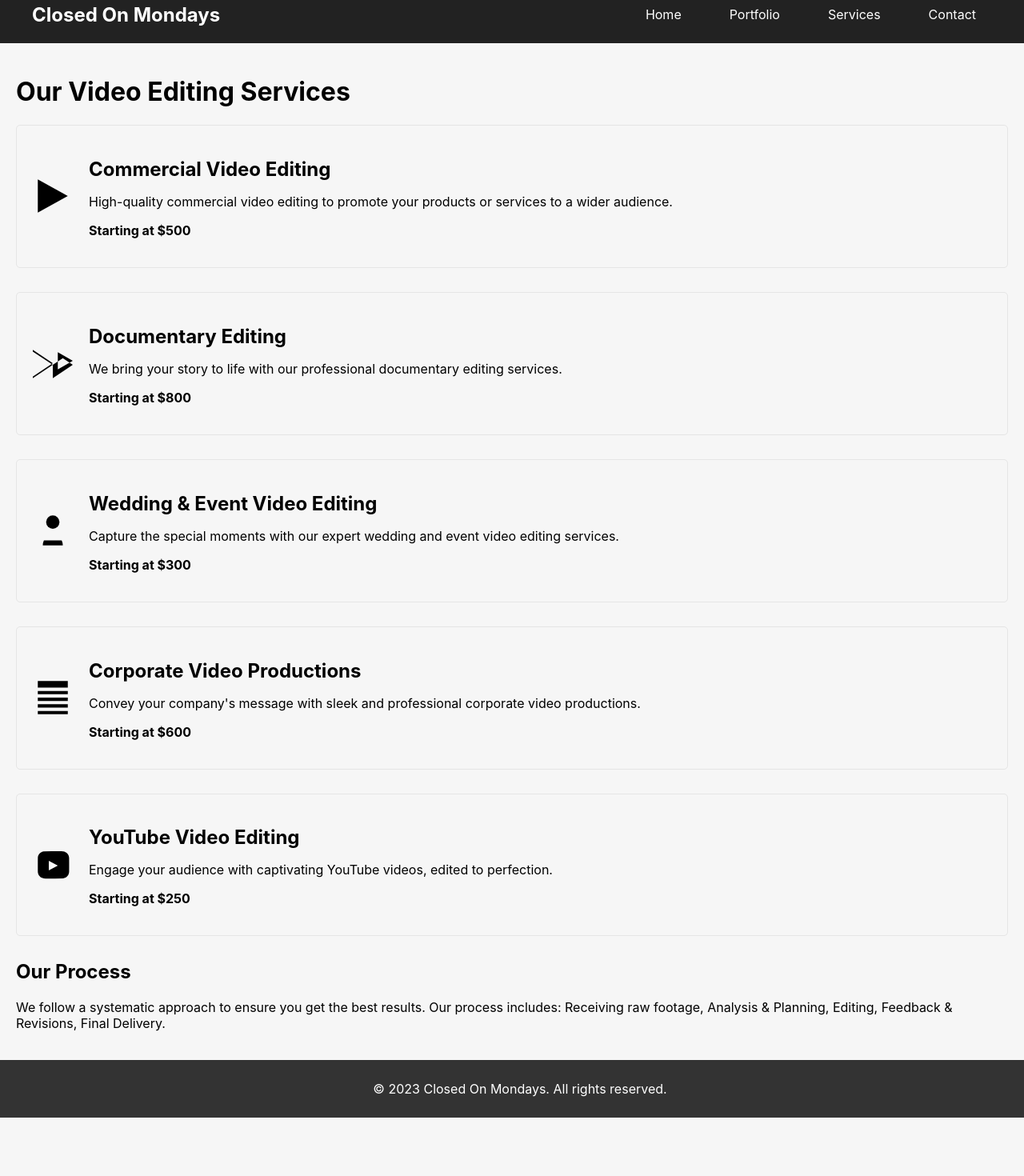
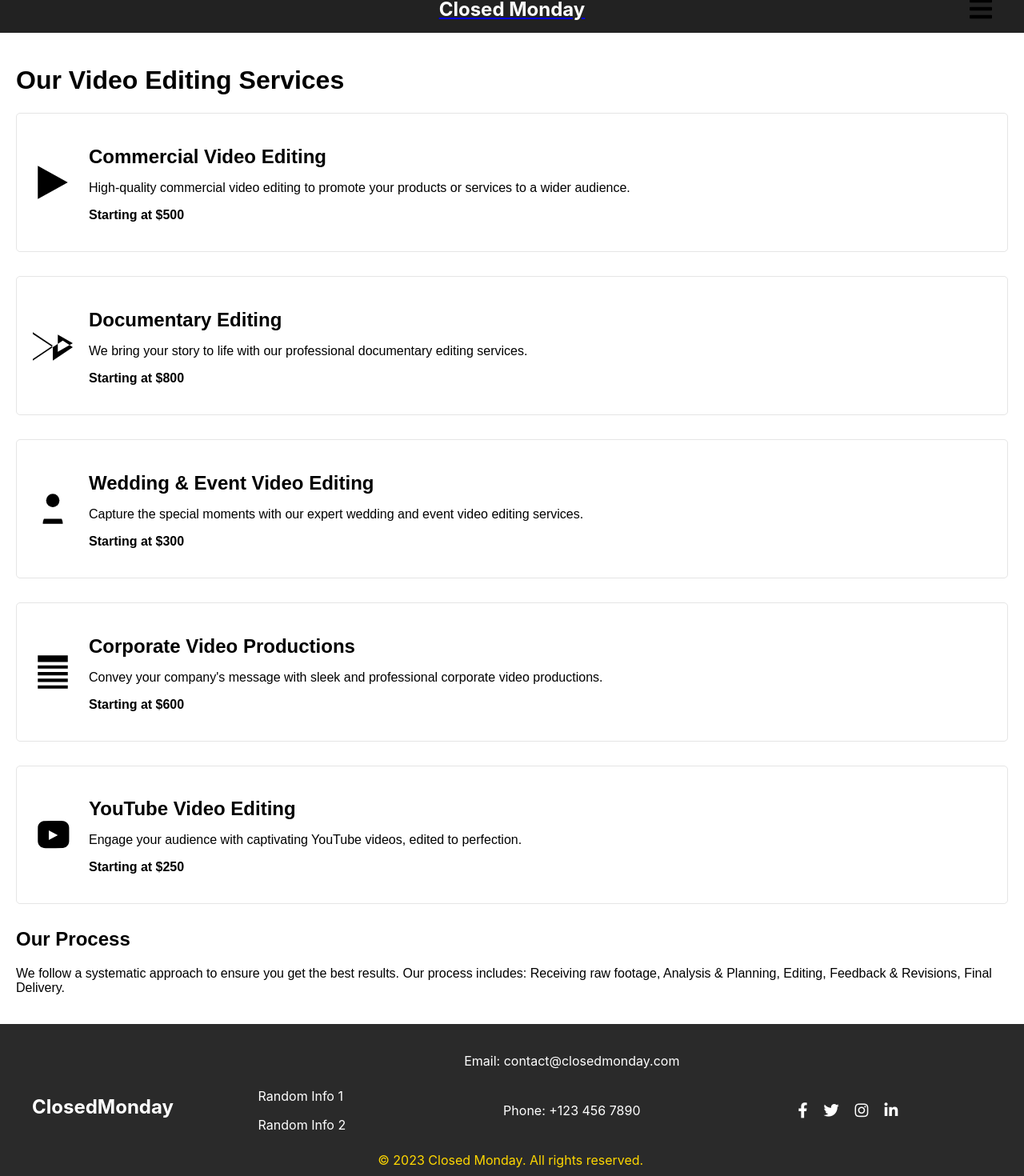
Before and after one commit to pciongoli/closed-on-mondays, a React (Create React App) app: page /services in a window 1280 px wide. Shown: the part 18-1488 px from the top of the page at 80% size. Before the commit the page ends 1415 px from the top, so only its background shows below. Built offline with nearby package versions, Linux system fonts and the light colour scheme.

Commit message:
homepage and style updates. updates to footer and navbar

```diff
--- a/src/components/Footer.js
+++ b/src/components/Footer.js
@@ -1,11 +1,52 @@
-// src/components/Footer.js
 import React from "react";
 import "../styles/Footer.css";
 
 const Footer = () => (
    <footer className="footer">
-      <p>© 2023 Closed On Mondays. All rights reserved.</p>
-      {/* Add any additional footer content here */}
+      <div className="footer-content">
+         <div className="footer-logo">ClosedMonday</div>
+         <div>
+            <p>Random Info 1</p>
+            <p>Random Info 2</p>
+         </div>
+         <div className="footer-contact">
+            <p>Email: contact@closedmonday.com</p>
+            <p>Phone: +123 456 7890</p>
+            <p className="copyright">
+               © 2023 Closed Monday. All rights reserved.
+            </p>
+         </div>
+         <div className="footer-icons">
+            <a
+               href="https://facebook.com"
+               target="_blank"
+               rel="noopener noreferrer"
+            >
+               <i className="fab fa-facebook-f"></i>
+            </a>
+            <a
+               href="https://twitter.com"
+               target="_blank"
+               rel="noopener noreferrer"
+            >
+               <i className="fab fa-twitter"></i>
+            </a>
+            <a
+               href="https://instagram.com"
+               target="_blank"
+               rel="noopener noreferrer"
+            >
+               <i className="fab fa-instagram"></i>
+            </a>
+            <a
+               href="https://linkedin.com"
+               target="_blank"
+               rel="noopener noreferrer"
+            >
+               <i className="fab fa-linkedin-in"></i>
+            </a>
+         </div>
+      </div>
    </footer>
 );
 
--- a/src/components/NavBar.js
+++ b/src/components/NavBar.js
@@ -1,4 +1,6 @@
 import React, { useState } from "react";
+import { Link } from "react-router-dom";
+
 import "../styles/NavBar.css";
 
 const NavBar = () => {
@@ -11,15 +13,14 @@ const NavBar = () => {
    return (
       <nav className="navbar">
          <div className="nav-logo">
-            <h2>Closed On Mondays</h2>
+            <Link to="/" className="navbar-logo-link">
+               <h2>Closed Monday</h2>
+            </Link>
          </div>
          <div className="menu-icon" onClick={toggleMenu}>
             <i className="fas fa-bars"></i>
          </div>
          <ul className={isOpen ? "nav-links active" : "nav-links"}>
-            <li>
-               <a href="/">Home</a>
-            </li>
             <li>
                <a href="/portfolio">Portfolio</a>
             </li>
--- a/src/pages/HomePage.js
+++ b/src/pages/HomePage.js
@@ -6,11 +6,73 @@ import "../styles/HomePage.css";
 const HomePage = () => (
    <div className="home">
       <div className="hero">
-         <video autoPlay loop muted playsInline className="hero-video">
-            <source src={videoSrc} type="video/mp4" />
-            Your browser does not support the video tag.
-         </video>
-         <h1>Welcome to Closed On Mondays</h1>
+         <img
+            src="https://via.placeholder.com/1920x1080"
+            alt="Hero Image"
+            className="hero-image"
+         />
+         <h1>Welcome to Closed Monday</h1>
+      </div>
+
+      <div className="clients-section">
+         <h2>Who We Work With</h2>
+         <div className="client-images">
+            <img src="https://via.placeholder.com/150" alt="Client 1" />
+            <img src="https://via.placeholder.com/150" alt="Client 2" />
+            <img src="https://via.placeholder.com/150" alt="Client 3" />
+            <img src="https://via.placeholder.com/150" alt="Client 4" />
+            <img src="https://via.placeholder.com/150" alt="Client 5" />
+         </div>
+
+         <div className="reviews-section">
+            <h2>Watch the Reviews</h2>
+            <div className="review-videos">
+               <video width="200" controls>
+                  <source
+                     src="https://via.placeholder.com/200x112"
+                     type="video/mp4"
+                  />
+                  Your browser does not support the video tag.
+               </video>
+               <video width="200" controls>
+                  <source
+                     src="https://via.placeholder.com/200x112"
+                     type="video/mp4"
+                  />
+                  Your browser does not support the video tag.
+               </video>
+               <video width="200" controls>
+                  <source
+                     src="https://via.placeholder.com/200x112"
+                     type="video/mp4"
+                  />
+                  Your browser does not support the video tag.
+               </video>
+               <video width="200" controls>
+                  <source
+                     src="https://via.placeholder.com/200x112"
+                     type="video/mp4"
+                  />
+                  Your browser does not support the video tag.
+               </video>
+               <video width="200" controls>
+                  <source
+                     src="https://via.placeholder.com/200x112"
+                     type="video/mp4"
+                  />
+                  Your browser does not support the video tag.
+               </video>
+            </div>
+
+            <div className="action-buttons">
+               <button onClick={() => (window.location.href = "/contact")}>
+                  Get in Contact with Us
+               </button>
+               <button onClick={() => (window.location.href = "/services")}>
+                  See How We Can Work with You
+               </button>
+            </div>
+         </div>
       </div>
 
       <h2 className="introduction">
--- a/src/styles/Footer.css
+++ b/src/styles/Footer.css
@@ -1,16 +1,81 @@
-/* src/styles/Footer.css */
 .footer {
-   background-color: #333;
-   color: #fff;
-   padding: 10px;
-   text-align: center;
-   width: 100%;
+   display: flex;
+   color: white;
+   justify-content: space-between;
+   align-items: center;
+   padding: 20px 40px;
+   background-color: #2a2a2a; /* Darker background color */
 }
 
-/* Responsive styling for the footer on smaller screens */
+.footer-logo {
+   font-size: 1.5em;
+   font-weight: bold;
+   flex: 1; /* Allow the logo to take up space for even distribution */
+   margin-bottom: 10px; /* Add some space below the logo */
+}
+
+.copyright {
+   color: gold;
+   align-self: flex-start; /* Align to the start */
+}
+
+.footer-content {
+   display: flex;
+   flex: 3; /* Adjust flex value for better spacing */
+   align-items: center;
+   gap: 40px;
+}
+
+.footer-contact {
+   text-align: center; /* Center the contact details */
+   flex: 2; /* Adjust flex value for better spacing */
+}
+
 @media (max-width: 768px) {
    .footer {
-      padding: 20px; /* Increase padding */
-      font-size: 0.9em; /* Adjust font size */
+      flex-direction: column;
+      gap: 20px;
+      padding: 10px; /* Adjust padding for smaller screens */
+   }
+
+   .footer-content {
+      flex-direction: column;
+      align-items: center;
+      gap: 15px;
+   }
+
+   .footer .footer-contact {
+      align-items: center; /* Center alignment for smaller screens */
+      gap: 10px;
+   }
+
+   .footer-icons {
+      justify-content: center;
+      margin: 10px 0; /* Add some margin for better spacing */
    }
 }
+
+.footer .footer-contact {
+   display: flex;
+   flex-direction: column;
+   gap: 10px;
+   justify-content: space-between;
+   align-items: center; /* Center the contact details */
+}
+
+.footer-icons {
+   order: 1; /* Ensure icons are on the far right */
+   display: flex;
+   gap: 20px; /* Increase gap for better spacing */
+   flex: 1; /* Adjust flex value for better spacing */
+}
+
+.footer-icons a {
+   color: #fff; /* White color for the icons */
+   font-size: 1.2em; /* Adjust the size of the icons */
+   transition: color 0.3s; /* Smooth color transition on hover */
+}
+
+.footer-icons a:hover {
+   color: #ff5733; /* Change color on hover */
+}
--- a/src/styles/HomePage.css
+++ b/src/styles/HomePage.css
@@ -1,10 +1,21 @@
+.client-images {
+   flex-wrap: nowrap; /* Ensuring images don't wrap to the next line */
+}
+
+.review-videos {
+   flex-wrap: nowrap; /* Prevent wrapping of the video elements */
+}
+
 .home {
+   margin: 20px;
+   box-shadow: 0px 0px 10px rgba(0, 0, 0, 0.1);
    padding: 40px 20px;
    font-family: "Arial", sans-serif;
-   background-color: #f6f6f6;
+   background-color: #ffffff;
 }
 
 .hero {
+   height: 600px;
    position: relative;
    width: 100%;
    height: 500px;
@@ -30,13 +41,14 @@
    top: 50%;
    left: 50%;
    transform: translate(-50%, -50%);
-   color: white;
-   font-size: 2.5em;
+   color: #000000;
+   font-size: 3em;
    text-shadow: 2px 2px 4px rgba(0, 0, 0, 0.7);
    font-weight: bold;
 }
 
 .introduction {
+   font-size: 2em;
    font-weight: bold;
    font-size: 1.6em;
    margin-top: 20px;
@@ -76,7 +88,7 @@
 
 .cta-buttons button {
    background-color: #ff5733;
-   color: white;
+   color: #000000;
    border: none;
    padding: 15px 25px;
    cursor: pointer;
@@ -112,11 +124,84 @@
 }
 
 body {
-   background-color: #f6f6f6;
+   background-color: #ffffff;
 }
 
 .home {
+   margin: 20px;
+   box-shadow: 0px 0px 10px rgba(0, 0, 0, 0.1);
    background-color: #fff;
    border-radius: 10px;
    box-shadow: 0 4px 8px rgba(0, 0, 0, 0.1);
 }
+
+.hero-image {
+   width: 100%;
+   height: auto;
+   object-fit: cover;
+}
+
+.clients-section {
+   margin-top: 30px;
+   text-align: center;
+}
+
+.client-images {
+   display: flex;
+   justify-content: space-around;
+   flex-wrap: wrap;
+   gap: 20px;
+}
+
+.reviews-section {
+   margin-top: 30px;
+   text-align: center;
+}
+
+.reviews-section .review-videos {
+   overflow-x: scroll;
+   overflow-y: hidden;
+   white-space: nowrap;
+   padding-bottom: 20px;
+   display: flex;
+   justify-content: center;
+}
+
+.review-videos video {
+   flex: 0 0 auto;
+   width: 225px;
+   height: 400px;
+   margin-right: 10px;
+}
+
+/* Hide scrollbar for Webkit browsers */
+.review-videos::-webkit-scrollbar {
+   height: 0;
+   background: transparent; /* make scrollbar transparent */
+}
+
+.action-buttons {
+   display: flex;
+   gap: 20px;
+   margin: 40px 0;
+   justify-content: center;
+}
+
+.action-buttons button {
+   background-color: #ff5733;
+   color: #000000;
+   border: none;
+   padding: 15px 25px;
+   cursor: pointer;
+   text-align: center;
+   text-decoration: none;
+   display: inline-block;
+   font-size: 18px;
+   transition-duration: 0.4s;
+   border-radius: 5px;
+   box-shadow: 0 4px 8px rgba(0, 0, 0, 0.1);
+}
+
+.action-buttons button:hover {
+   background-color: #e44d26;
+}
--- a/src/styles/NavBar.css
+++ b/src/styles/NavBar.css
@@ -12,7 +12,6 @@
 }
 
 .menu-icon {
-   display: none;
    font-size: 2rem;
    cursor: pointer;
 }
@@ -20,8 +19,19 @@
 .nav-links {
    list-style: none;
    padding: 0;
+   display: none; /* Initially hide nav links */
+   flex-direction: column;
+   gap: 0;
+   position: absolute;
+   top: 60px;
+   right: 40px;
+   background-color: #222;
+   border-radius: 5px;
+   box-shadow: 0 4px 8px rgba(0, 0, 0, 0.1);
+}
+
+.nav-links.active {
    display: flex;
-   gap: 20px;
 }
 
 .nav-links li a {
@@ -35,26 +45,18 @@
    background-color: rgba(255, 255, 255, 0.1);
 }
 
-/* Responsive styles */
-@media screen and (max-width: 768px) {
-   .menu-icon {
-      display: block;
-   }
+.nav-logo {
+   position: absolute;
+   left: 50%;
+   transform: translateX(-50%);
+}
 
-   .nav-links {
-      display: none;
-      flex-direction: column;
-      gap: 0;
-      position: absolute;
-      top: 60px;
-      right: 40px;
-      background-color: #222;
-      border-radius: 5px;
-      box-shadow: 0 4px 8px rgba(0, 0, 0, 0.1);
-   }
+.nav-links {
+   z-index: 1000; /* Ensure nav contents are in front of other content */
+}
 
-   .nav-links.active {
-      display: none;
-      display: flex;
-   }
+/* Remove the media query that toggles display of the menu icon and nav links */
+
+.navbar {
+   flex-direction: row-reverse; /* Reverse the order of child elements */
 }
--- a/src/styles/PortfolioPage.css
+++ b/src/styles/PortfolioPage.css
@@ -1,15 +1,18 @@
 /* src/pages/PortfolioPage.css */
 .portfolio {
+   font-family: Arial, sans-serif;
    padding: 20px;
 }
 
 .filters {
+   font-family: Arial, sans-serif;
    display: flex;
    gap: 10px;
    margin-bottom: 20px;
 }
 
 .filters button {
+   font-family: Arial, sans-serif;
    background-color: #ddd;
    padding: 5px 10px;
    border: none;
@@ -19,16 +22,19 @@
 }
 
 .filters button:hover {
+   font-family: Arial, sans-serif;
    background-color: #ccc;
 }
 
 .projects {
+   font-family: Arial, sans-serif;
    display: grid;
    grid-template-columns: repeat(auto-fit, minmax(250px, 1fr));
    gap: 20px;
 }
 
 .project {
+   font-family: Arial, sans-serif;
    border: 1px solid #ccc;
    padding: 20px;
    border-radius: 5px;
@@ -37,20 +43,24 @@
 }
 
 .project:hover {
+   font-family: Arial, sans-serif;
    transform: scale(1.05);
    box-shadow: 0px 4px 15px rgba(0, 0, 0, 0.2);
 }
 
 .video-preview {
+   font-family: Arial, sans-serif;
    position: relative;
 }
 
 .video-preview video {
+   font-family: Arial, sans-serif;
    width: 100%;
    border-radius: 5px;
 }
 
 .project-title {
+   font-family: Arial, sans-serif;
    margin: 10px 0;
    font-size: 18px;
    font-weight: bold;
@@ -58,6 +68,7 @@
 
 .project-details,
 .technical-details {
+   font-family: Arial, sans-serif;
    font-size: 14px;
    margin: 5px 0;
 }
--- a/src/styles/ServicesPage.css
+++ b/src/styles/ServicesPage.css
@@ -1,9 +1,11 @@
 /* src/pages/ServicesPage.css */
 .services {
+   font-family: Arial, sans-serif;
    padding: 20px;
 }
 
 .service-item {
+   font-family: Arial, sans-serif;
    margin-bottom: 30px;
    border: 1px solid #e5e5e5;
    padding: 20px;
@@ -14,34 +16,41 @@
 }
 
 .service-item:hover {
+   font-family: Arial, sans-serif;
    box-shadow: 0px 4px 15px rgba(0, 0, 0, 0.1);
 }
 
 .icon {
+   font-family: Arial, sans-serif;
    width: 50px;
    height: 50px;
    margin-right: 20px;
 }
 
 .icon img {
+   font-family: Arial, sans-serif;
    width: 100%;
    height: auto;
 }
 
 .service-content {
+   font-family: Arial, sans-serif;
    flex: 1;
 }
 
 .service-item h2 {
+   font-family: Arial, sans-serif;
    font-size: 1.5em;
    margin-bottom: 10px;
 }
 
 .service-item p {
+   font-family: Arial, sans-serif;
    font-size: 1em;
 }
 
 .price {
+   font-family: Arial, sans-serif;
    font-weight: bold;
    margin-top: 10px;
 }
```
